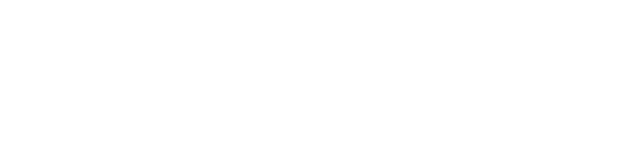
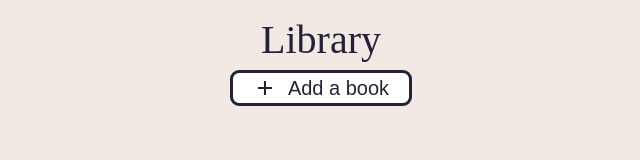
Before and after one commit to icorvus/library, a plain HTML site: page index.html in a window 1280 px wide. Shown: the whole page, without its empty margins (319-959 px from the left). Drawn offline with Linux system fonts and the light colour scheme.

Commit message:
Styled the upper section of the site

```diff
--- a/index.html
+++ b/index.html
@@ -6,9 +6,15 @@
   <meta name="viewport" content="width=device-width, initial-scale=1.0">
   <title>Library</title>
   <link rel="stylesheet" href="style.css">
+  <link rel="stylesheet" href="reset.css">
   <script src="script.js" defer></script>
 </head>
 <body>
-
+  <h1 class="header">Library</h1>
+  <button class="header btn">
+    <svg class="icon" xmlns="http://www.w3.org/2000/svg" height="24px" viewBox="0 0 24 24" width="24px" fill="#000000"><path d="M0 0h24v24H0V0z" fill="none"/>
+      <path d="M19 13h-6v6h-2v-6H5v-2h6V5h2v6h6v2z"/></svg>
+    Add a book</button>
+  <div class="card-container"></div>
 </body>
 </html>
--- /dev/null
+++ b/reset.css
@@ -0,0 +1,48 @@
+/* http://meyerweb.com/eric/tools/css/reset/
+   v2.0 | 20110126
+   License: none (public domain)
+*/
+
+html, body, div, span, applet, object, iframe,
+h1, h2, h3, h4, h5, h6, p, blockquote, pre,
+a, abbr, acronym, address, big, cite, code,
+del, dfn, em, img, ins, kbd, q, s, samp,
+small, strike, strong, sub, sup, tt, var,
+b, u, i, center,
+dl, dt, dd, ol, ul, li,
+fieldset, form, label, legend,
+table, caption, tbody, tfoot, thead, tr, th, td,
+article, aside, canvas, details, embed,
+figure, figcaption, footer, header, hgroup,
+menu, nav, output, ruby, section, summary,
+time, mark, audio, video {
+	margin: 0;
+	padding: 0;
+	border: 0;
+	font-size: 100%;
+	font: inherit;
+	vertical-align: baseline;
+}
+/* HTML5 display-role reset for older browsers */
+article, aside, details, figcaption, figure,
+footer, header, hgroup, menu, nav, section {
+	display: block;
+}
+body {
+	line-height: 1;
+}
+ol, ul {
+	list-style: none;
+}
+blockquote, q {
+	quotes: none;
+}
+blockquote:before, blockquote:after,
+q:before, q:after {
+	content: '';
+	content: none;
+}
+table {
+	border-collapse: collapse;
+	border-spacing: 0;
+}
--- a/style.css
+++ b/style.css
@@ -0,0 +1,45 @@
+*, *::after, *::before {
+  box-sizing: border-box;
+}
+
+body {
+  display: flex;
+  flex-direction: column;
+  align-items: center;
+  background-color: #F2E9E4;
+  gap: 10px;
+}
+
+h1.header {
+  font-size: 2.5rem;
+  margin-top: 20px;
+}
+
+.header {
+  font-size: 1.25rem;
+  color: #22223B;
+}
+
+.btn svg {
+  fill: #22223B;
+}
+
+.btn {
+  border: 3px solid #22223B;
+  background-color: white;
+  border-radius: 9px;
+  cursor: pointer;
+  padding: 3px 20px;
+  display: flex;
+  align-items: center;
+  transition: 50ms;
+}
+
+.btn:hover  {
+  transform: scale(1.05);
+  transition: 50ms;
+}
+
+.btn .icon {
+  margin-right: 11px;
+}
```
